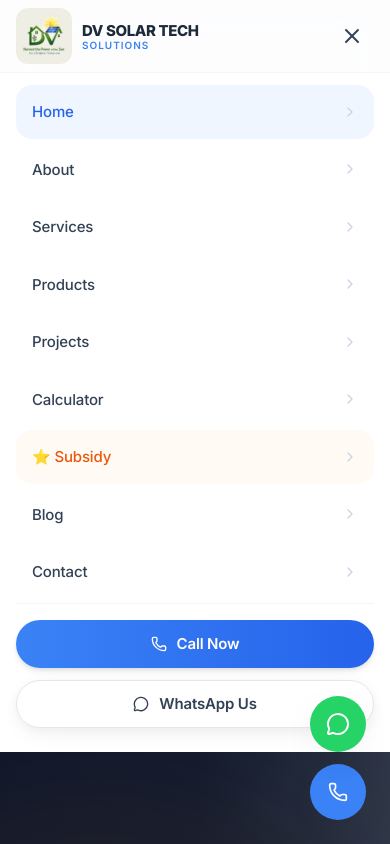
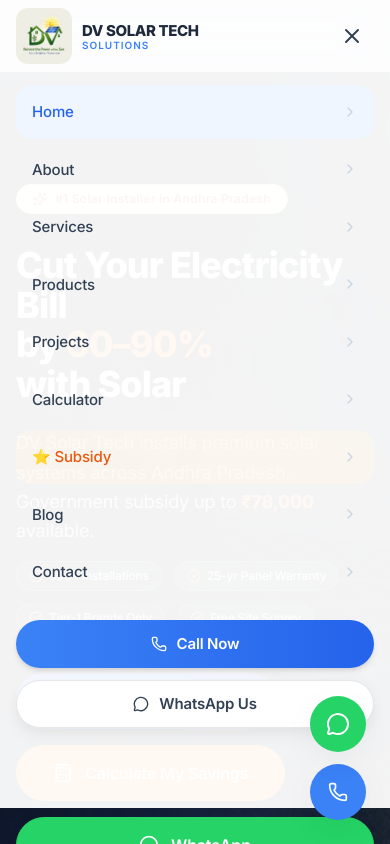
Before and after one commit to Dasu4119/dvsolartech, a React (Vite) app: page / in a window 390 px wide. Both pictures are taken after a click on the button "Open mobile menu". Shown: the top 844 px of the page. Built offline with nearby package versions, Linux system fonts and the light colour scheme.

Commit message:
feat: enhance mobile menu styling with fixed positioning and improved height handling

```diff
--- a/src/components/layout/Header.tsx
+++ b/src/components/layout/Header.tsx
@@ -132,10 +132,10 @@ export function Header() {
       {/* Mobile Menu */}
       <div
         id="mobile-menu"
-        className={`lg:hidden transition-all duration-500 ease-out overflow-y-auto ${isMenuOpen ? 'max-h-screen opacity-100' : 'max-h-0 opacity-0'
+        className={`lg:hidden fixed left-0 right-0 top-[72px] transition-all duration-500 ease-out overflow-y-auto ${isMenuOpen ? 'max-h-[calc(100vh-72px)] opacity-100 visible' : 'max-h-0 opacity-0 invisible'
           }`}
       >
-        <div className="bg-white/95 backdrop-blur-2xl border-t border-gray-100 px-4 pt-3 pb-6 space-y-1">
+        <div className="bg-white/95 backdrop-blur-2xl border-t border-gray-100 px-4 pt-3 pb-20 space-y-1">
           {navigation.map((item) => (
             <Link
               key={item.name}
```
